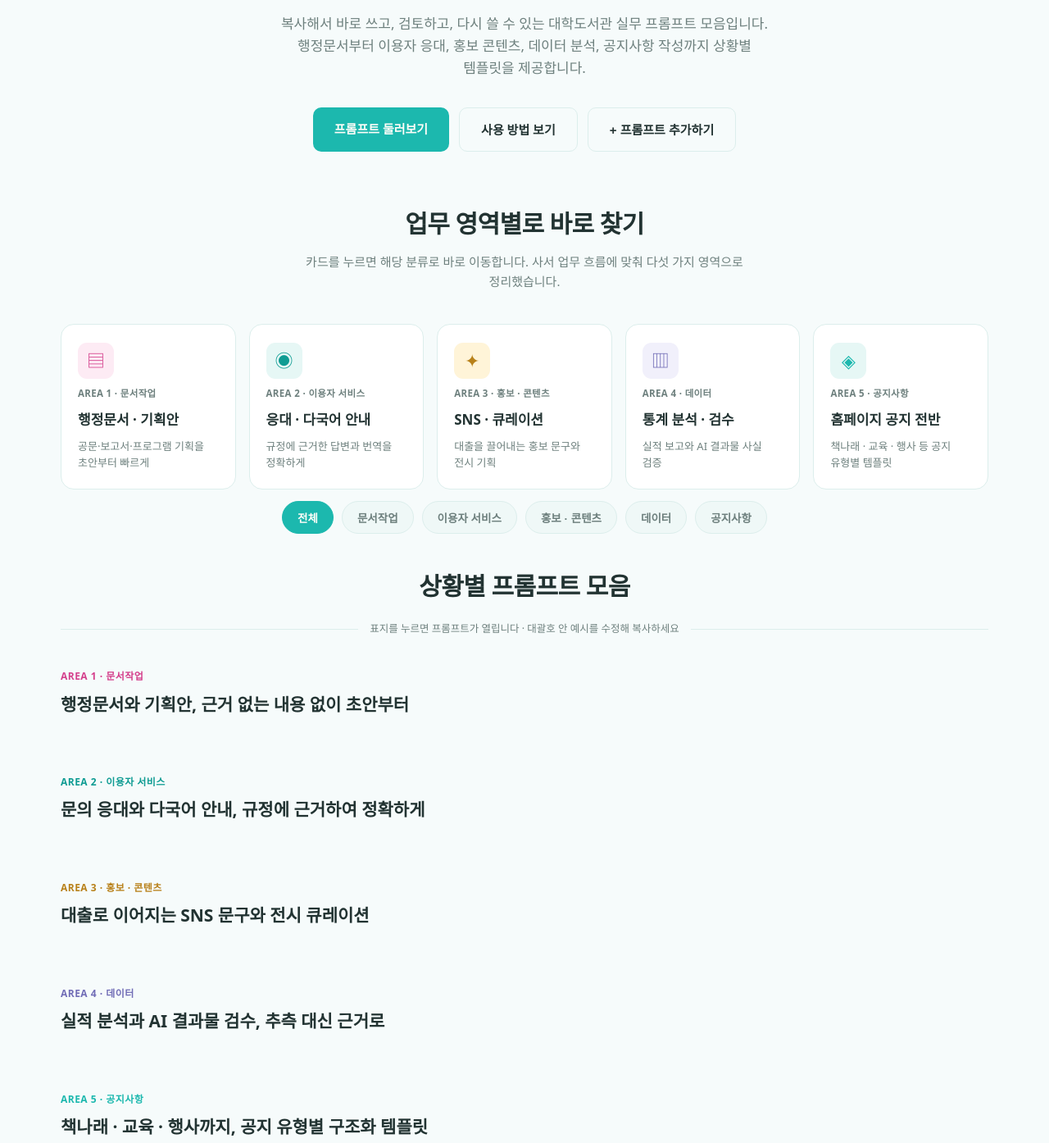
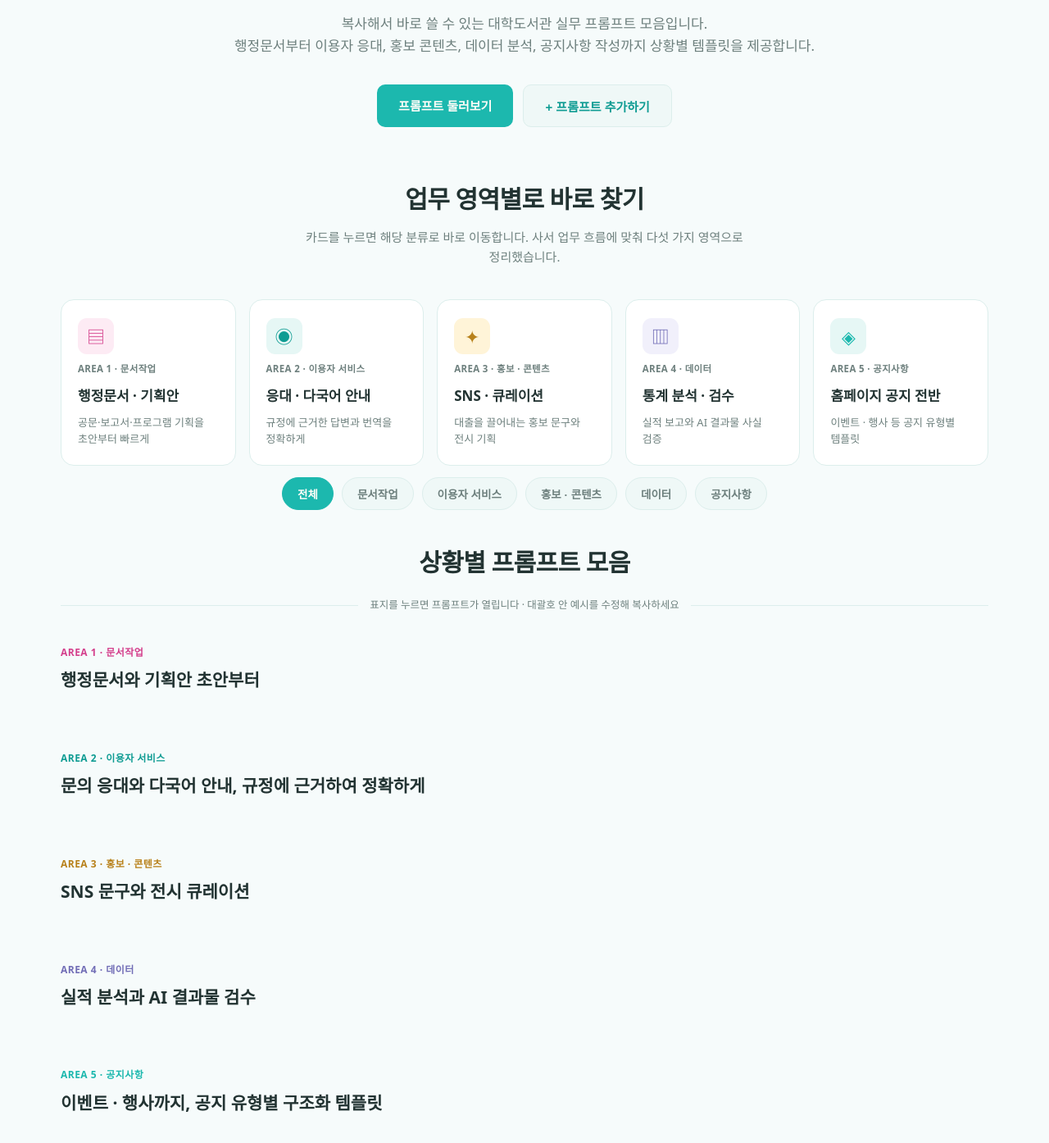
Before and after one commit to nayoungsung/library-ai-prompts, a plain HTML site: page index.html in a window 1280 px wide. Shown: the part 518-1912 px from the top of the page at 82% size. Drawn offline with Linux system fonts and the light colour scheme; no server answers.

Commit message:
Refactor HTML structure and styles for clarity
Updated the styling and structure of the HTML content, including adjustments to button classes and text content for better clarity and presentation.

```diff
--- a/index.html
+++ b/index.html
@@ -77,7 +77,8 @@ body,p,li,h1,h2,h3,h4{word-break:keep-all;overflow-wrap:break-word;}
     font-weight:800;letter-spacing:-0.03em;margin:0 0 18px;
   }
   h1.headline .accent{color:var(--accent);}
-  .sub{color:var(--text-dim);font-size:17px;max-width:620px;margin:0 auto 34px;}
+  .sub{color:var(--text-dim);font-size:17px;max-width:720px;margin:0 auto 34px;white-space:nowrap;}
+@media(max-width:760px){.sub{white-space:normal;max-width:92vw;}}
   .hero-actions{display:flex;gap:12px;justify-content:center;flex-wrap:wrap;}
   .book-art{position:relative;width:170px;height:118px;margin:0 auto 26px;}
   .book-art-glow{position:absolute;inset:-30px;background:radial-gradient(circle,rgba(28,184,174,.25),transparent 68%);filter:blur(2px);}
@@ -105,6 +106,12 @@ body,p,li,h1,h2,h3,h4{word-break:keep-all;overflow-wrap:break-word;}
     padding:14px 26px;border-radius:10px;font-weight:600;font-size:15px;text-decoration:none;
   }
   .btn-ghost:hover{border-color:var(--accent);color:var(--accent);}
+  .btn-soft{
+    background:var(--bg-soft);border:1px solid var(--border);color:var(--accent-strong);
+    padding:14px 26px;border-radius:10px;font-weight:600;font-size:15px;cursor:pointer;
+    transition:background .2s, transform .15s;
+  }
+  .btn-soft:hover{background:var(--tag-notice-bg);transform:translateY(-1px);}
 
   .stats{display:flex;justify-content:center;gap:48px;margin-top:56px;flex-wrap:wrap;}
   .stat b{display:block;font-size:26px;color:var(--accent);}
@@ -293,11 +300,10 @@ body,p,li,h1,h2,h3,h4{word-break:keep-all;overflow-wrap:break-word;}
 </div>
 <span class="eyebrow">📚 FIELD GUIDE · LIBRARY AI PROMPTS</span>
 <h1 class="headline">사서 업무에 바로 쓰는<br/><span class="accent">AI 프롬프트 아카이브</span></h1>
-<p class="sub">복사해서 바로 쓰고, 검토하고, 다시 쓸 수 있는 대학도서관 실무 프롬프트 모음입니다. 행정문서부터 이용자 응대, 홍보 콘텐츠, 데이터 분석, 공지사항 작성까지 상황별 템플릿을 제공합니다.</p>
+<p class="sub">복사해서 바로 쓸 수 있는 대학도서관 실무 프롬프트 모음입니다.<br>행정문서부터 이용자 응대, 홍보 콘텐츠, 데이터 분석, 공지사항 작성까지 상황별 템플릿을 제공합니다.</p>
 <div class="hero-actions">
 <a class="btn-primary" href="#gallery" id="browsePromptsBtn">프롬프트 둘러보기</a>
-<a class="btn-ghost" href="#" id="showGuideBtn">사용 방법 보기</a>
-<button class="btn-ghost" id="addPromptButtonHero" type="button">+ 프롬프트 추가하기</button>
+<button class="btn-soft" id="addPromptButtonHero" type="button">+ 프롬프트 추가하기</button>
 </div>
 </div>
 </section>
@@ -335,7 +341,7 @@ body,p,li,h1,h2,h3,h4{word-break:keep-all;overflow-wrap:break-word;}
 <span class="level-icon" style="color:var(--tag-notice);background:var(--tag-notice-bg)">◈</span>
 <span class="level-eyebrow">AREA 5 · 공지사항</span>
 <span class="level-title">홈페이지 공지 전반</span>
-<span class="level-desc">책나래 · 교육 · 행사 등 공지 유형별 템플릿</span>
+<span class="level-desc">이벤트 · 행사 등 공지 유형별 템플릿</span>
 </button>
 </div>
 <div class="filter-bar" id="filterBar">
@@ -356,7 +362,7 @@ body,p,li,h1,h2,h3,h4{word-break:keep-all;overflow-wrap:break-word;}
 <div class="cat-section" data-cat="doc" id="cat-doc">
 <div class="cat-head">
 <span class="section-label" style="color:var(--tag-doc)">AREA 1 · 문서작업</span>
-<h3>행정문서와 기획안, 근거 없는 내용 없이 초안부터</h3>
+<h3>행정문서와 기획안 초안부터</h3>
 <p class="section-desc">공문·보고서·프로그램 기획·자료 큐레이션까지, 입력한 사실만으로 구성된 문서 초안을 만듭니다.</p>
 <ul class="feature-list">
 <li>목적·대상·핵심 내용을 입력하면 제목부터 문의처까지 순서를 갖춘 문서로 정리</li>
@@ -394,7 +400,7 @@ body,p,li,h1,h2,h3,h4{word-break:keep-all;overflow-wrap:break-word;}
 <div class="cat-section" data-cat="promo" id="cat-promo">
 <div class="cat-head">
 <span class="section-label" style="color:var(--tag-promo)">AREA 3 · 홍보 · 콘텐츠</span>
-<h3>대출로 이어지는 SNS 문구와 전시 큐레이션</h3>
+<h3>SNS 문구와 전시 큐레이션</h3>
 <p class="section-desc">채널에 맞는 제목·본문·해시태그를 한 번에 생성하되, 도서 서지정보와 혜택은 창작하지 않습니다.</p>
 <ul class="feature-list">
 <li>제목 후보 3개와 행동 유도 문구, 해시태그까지 한 세트로 출력</li>
@@ -413,7 +419,7 @@ body,p,li,h1,h2,h3,h4{word-break:keep-all;overflow-wrap:break-word;}
 <div class="cat-section" data-cat="data" id="cat-data">
 <div class="cat-head">
 <span class="section-label" style="color:var(--tag-data)">AREA 4 · 데이터</span>
-<h3>실적 분석과 AI 결과물 검수, 추측 대신 근거로</h3>
+<h3>실적 분석과 AI 결과물 검수</h3>
 <p class="section-desc">통계 수치를 바탕으로 한 분석 보고와, 게시 전 문안의 사실·개인정보·링크를 점검합니다.</p>
 <ul class="feature-list">
 <li>핵심 수치 → 증감 계산 → 관찰된 패턴 → 해석의 한계 순으로 과장 없이 정리</li>
@@ -432,7 +438,7 @@ body,p,li,h1,h2,h3,h4{word-break:keep-all;overflow-wrap:break-word;}
 <div class="cat-section" data-cat="notice" id="cat-notice">
 <div class="cat-head">
 <span class="section-label" style="color:var(--tag-notice)">AREA 5 · 공지사항</span>
-<h3>책나래 · 교육 · 행사까지, 공지 유형별 구조화 템플릿</h3>
+<h3>이벤트 · 행사까지, 공지 유형별 구조화 템플릿</h3>
 <p class="section-desc">홈페이지 공지에 자주 쓰는 11가지 상황별 템플릿입니다. 제목 후보·본문·담당자 확인사항 순서로 출력됩니다.</p>
 <ul class="feature-list">
 <li>신청기간과 운영기간을 분리해서 안내해 이용자 혼선을 줄임</li>
@@ -717,7 +723,7 @@ body,p,li,h1,h2,h3,h4{word-break:keep-all;overflow-wrap:break-word;}
   });
 
   // 사용 방법 보기: 탭을 슬라이드 전환하며 이동
-  document.getElementById('showGuideBtn').addEventListener('click', function(e){
+  (document.getElementById('showGuideBtn')||{addEventListener(){}}).addEventListener('click', function(e){
     e.preventDefault();
     showTab('guide');
   });
```
